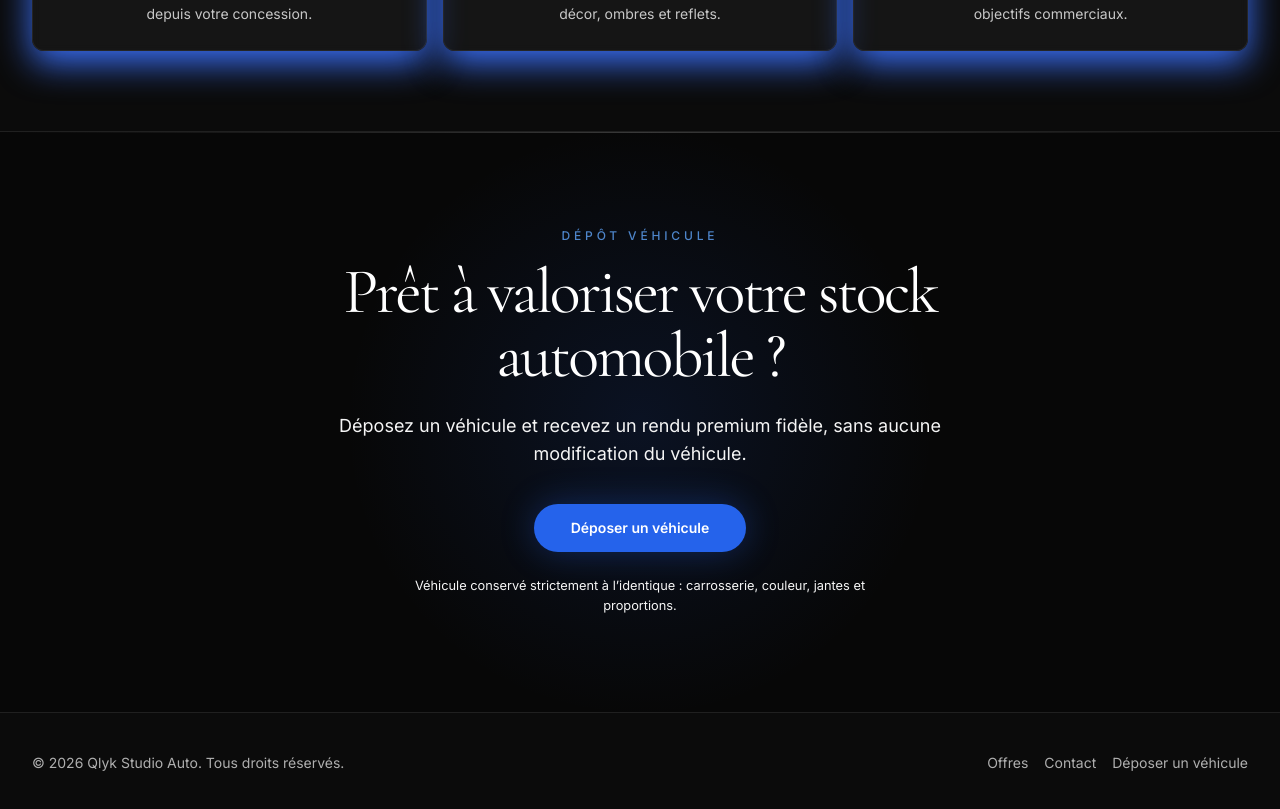
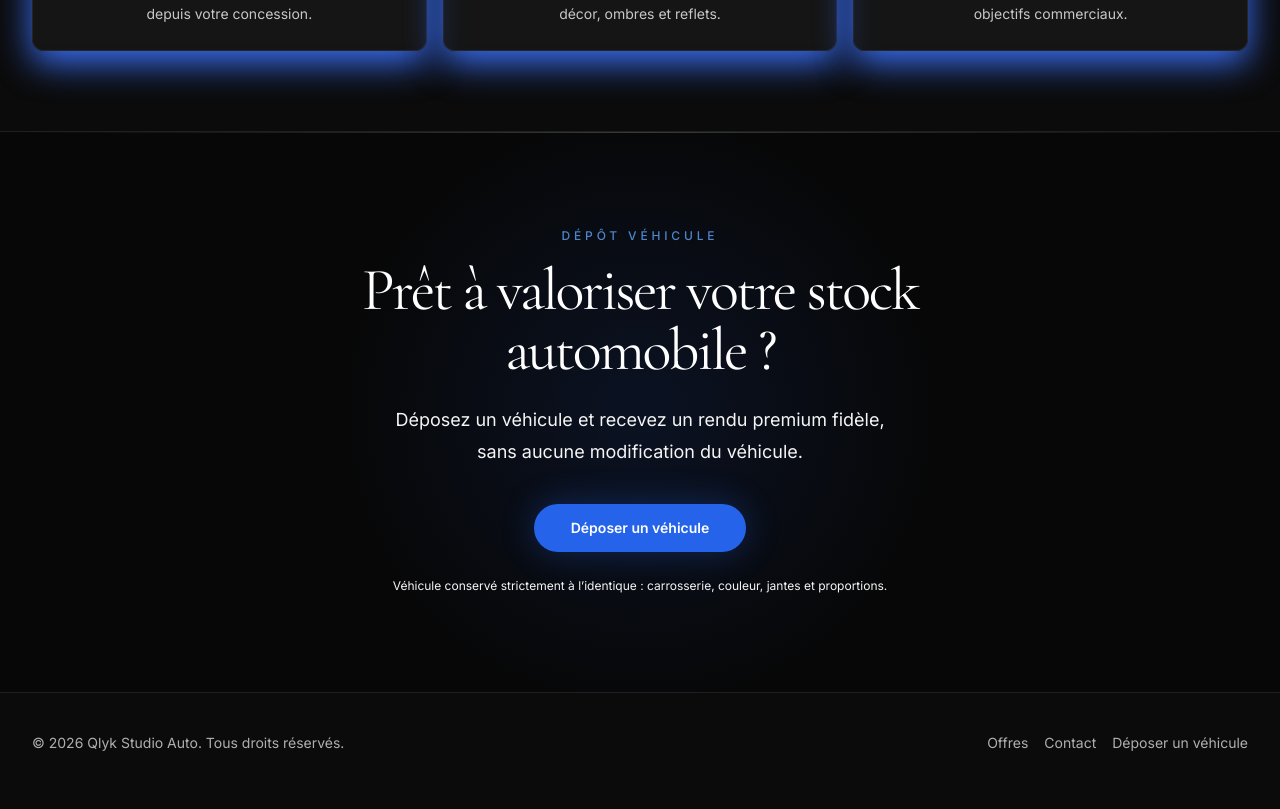
Before and after one commit to arnaudcrestey/qlyk-studio-auto, a Next.js app: page / in a window 1280 px wide. Shown: the part 2620-3429 px from the top of the page. Built offline with nearby package versions, Linux system fonts and the light colour scheme.

Commit message:
Update page.tsx

```diff
--- a/app/page.tsx
+++ b/app/page.tsx
@@ -16,35 +16,36 @@ export default function HomePage() {
       <ProcessSection />
 
       <section className="relative overflow-hidden border-t border-white/10 bg-[#070707]">
-        <div className="absolute inset-0 bg-[radial-gradient(circle_at_center,rgba(37,99,235,0.12),transparent_42%)]" />
+        <div className="absolute inset-0 bg-[radial-gradient(circle_at_center,rgba(37,99,235,0.12),transparent_44%)]" />
         <div className="absolute inset-x-0 top-0 h-px bg-gradient-to-r from-transparent via-white/20 to-transparent" />
 
         <div className="container-premium relative px-5 py-16 text-center sm:py-20 lg:py-24">
-          <div className="mx-auto max-w-[760px]">
+          <div className="mx-auto max-w-[720px]">
             <p className="mb-4 text-[0.68rem] font-medium uppercase tracking-[0.32em] text-blue-400/80 sm:text-xs">
               Dépôt véhicule
             </p>
 
-            <h2 className="mx-auto max-w-[720px] font-serif text-[2.35rem] leading-[1.05] tracking-[-0.04em] text-white sm:text-5xl lg:text-[4rem]">
+            <h2 className="mx-auto max-w-[680px] font-serif text-[2.25rem] leading-[1.08] tracking-[-0.04em] text-white sm:text-5xl lg:text-[3.75rem]">
               Prêt à valoriser votre stock automobile&nbsp;?
             </h2>
 
-            <p className="mx-auto mt-6 max-w-[620px] text-[1.05rem] leading-8 text-white/68 sm:text-lg">
-              Déposez un véhicule et recevez un rendu premium fidèle, sans aucune
-              modification du véhicule.
+            <p className="mx-auto mt-6 max-w-[560px] text-[1rem] leading-7 text-white/68 sm:text-lg sm:leading-8">
+              Déposez un véhicule et recevez un rendu premium fidèle,
+              <br className="hidden sm:block" />
+              sans aucune modification du véhicule.
             </p>
 
             <div className="mt-9 flex justify-center">
               <Link href="/deposer-un-vehicule">
-                <Button className="h-12 rounded-full bg-blue-600 px-8 text-sm font-semibold text-white shadow-[0_0_35px_rgba(37,99,235,0.32)] transition hover:bg-blue-500 sm:h-12 sm:px-9">
+                <Button className="h-12 rounded-full bg-blue-600 px-8 text-sm font-semibold text-white shadow-[0_0_35px_rgba(37,99,235,0.32)] transition hover:bg-blue-500 sm:px-9">
                   Déposer un véhicule
                 </Button>
               </Link>
             </div>
 
-            <p className="mx-auto mt-6 max-w-[520px] text-xs leading-5 text-white/38 sm:text-[0.8rem]">
-              Véhicule conservé strictement à l’identique : carrosserie, couleur,
-              jantes et proportions.
+            <p className="mx-auto mt-6 max-w-[440px] text-xs leading-5 text-white/38 sm:max-w-[560px]">
+              Véhicule conservé strictement à l’identique : carrosserie, couleur, jantes
+              <span className="whitespace-nowrap"> et proportions.</span>
             </p>
           </div>
         </div>
```
